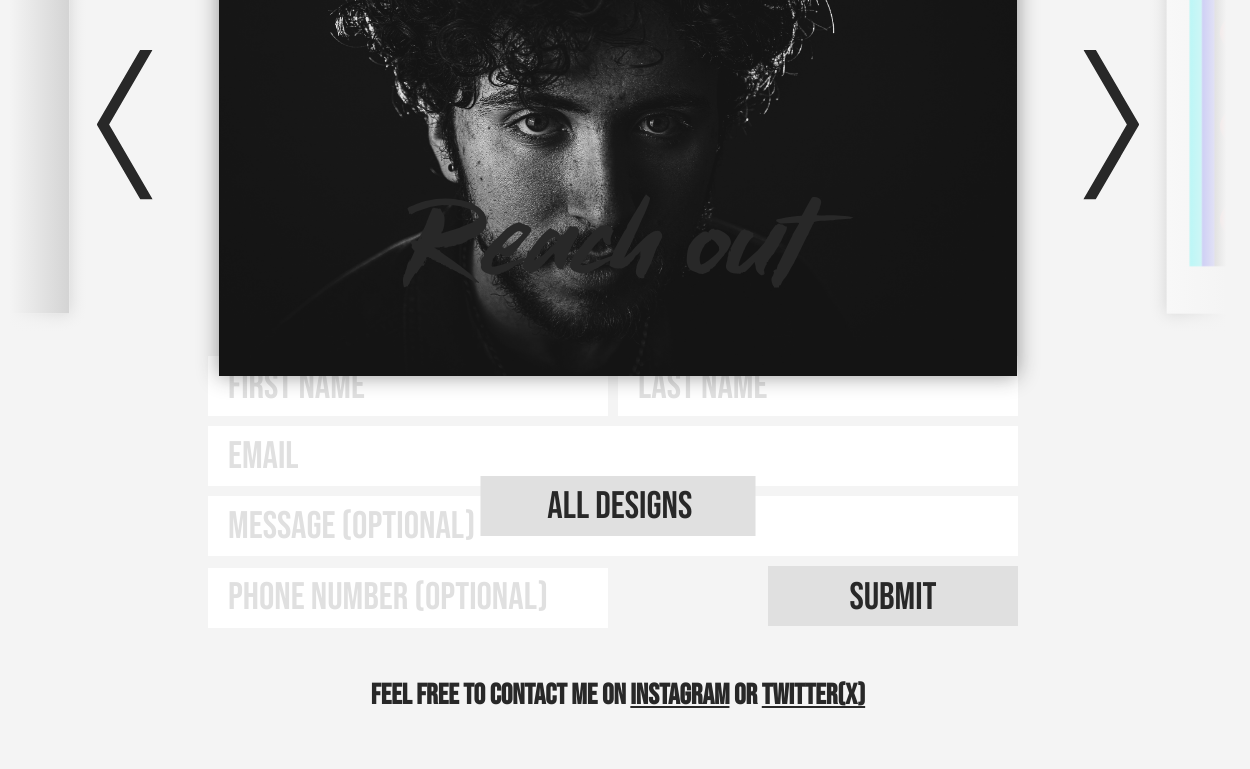
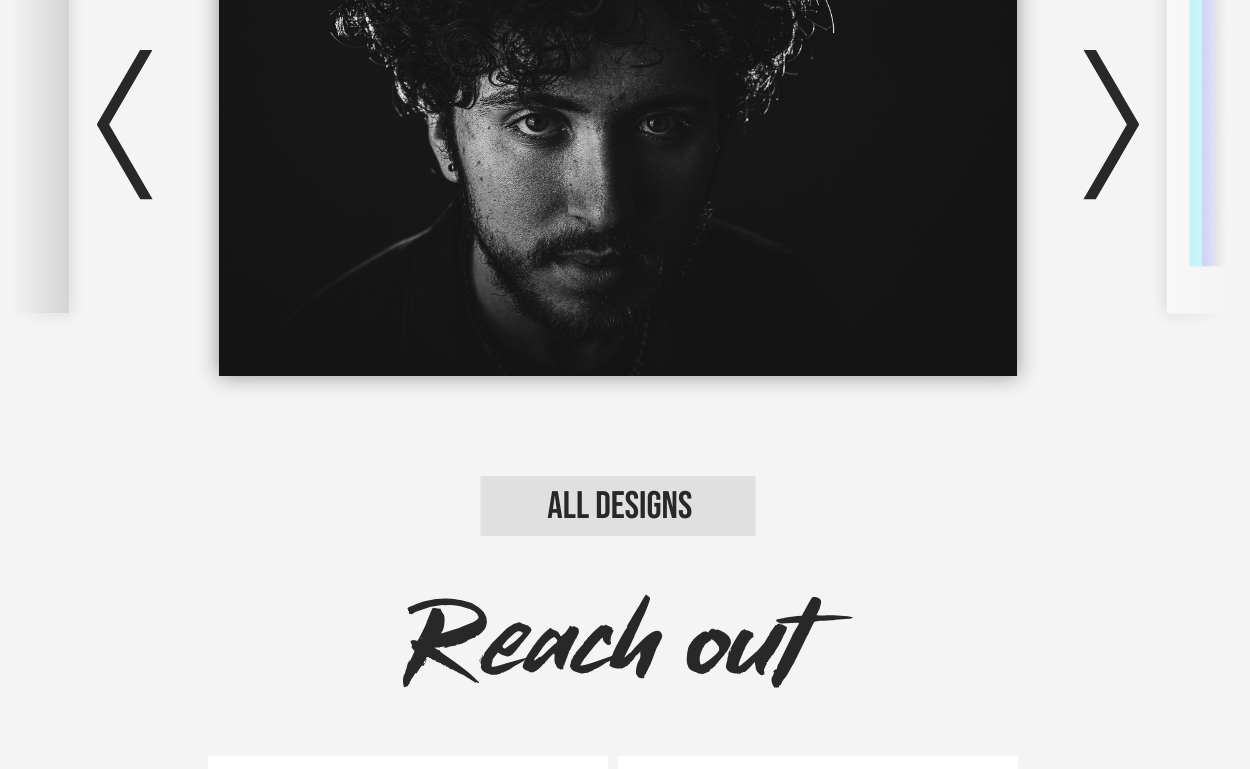
Before and after one commit to mcrow44/the_collective, a Next.js app: page / in a window 1536 px wide. Shown: the part 1140-1909 px from the top of the page, without its empty margins (150-1400 px from the left). Built offline with nearby package versions, Linux system fonts and the light colour scheme; grey boxes are pictures that could not be loaded.

Commit message:
large monitor fix 3

```diff
--- a/src/app/page.module.css
+++ b/src/app/page.module.css
@@ -1240,11 +1240,12 @@ color: #e0e0e0;
     flex-direction: row;
     position: relative;
     height: 100vh;
+    max-height: 1000px;
     width: 100%;
   }
 
   .end {
-    margin-top: -400px;
+    /* margin-top: -400px; */
     flex-direction: row;
   }
 
```
